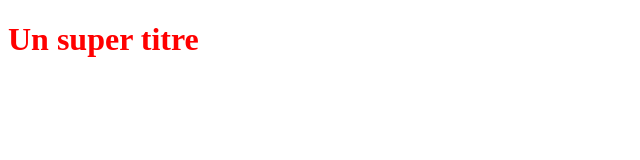
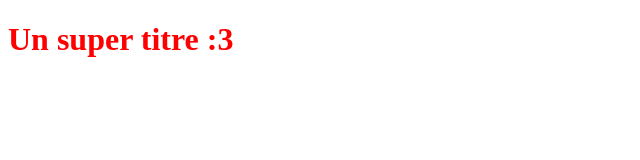
Before and after one commit to mbachterzi/OpenclassroomsProject, a plain HTML site: page index.html in a window 1280 px wide. Shown: the full height of the page, 0-640 px from the left. Drawn offline with Linux system fonts and the light colour scheme.

Commit message:
modification du titre et couleur de H1

```diff
--- a/index.html
+++ b/index.html
@@ -5,6 +5,6 @@
    <link rel="stylesheet" type="text/css" href="styles.css">
 </head>
 <body>
-   <h1>Un super titre</h1>
+   <h1>Un super titre :3</h1>
 </body>
 </html>
```
